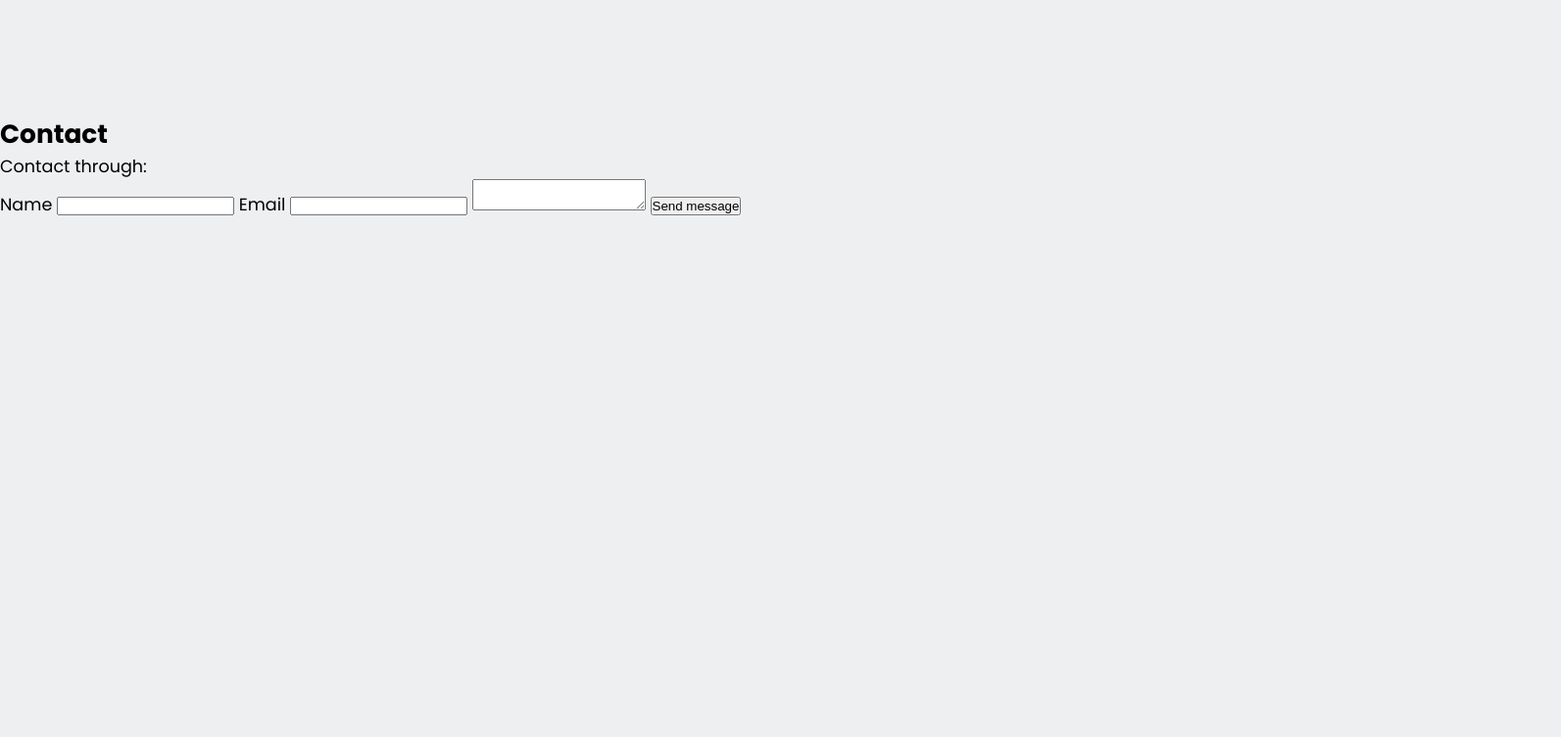
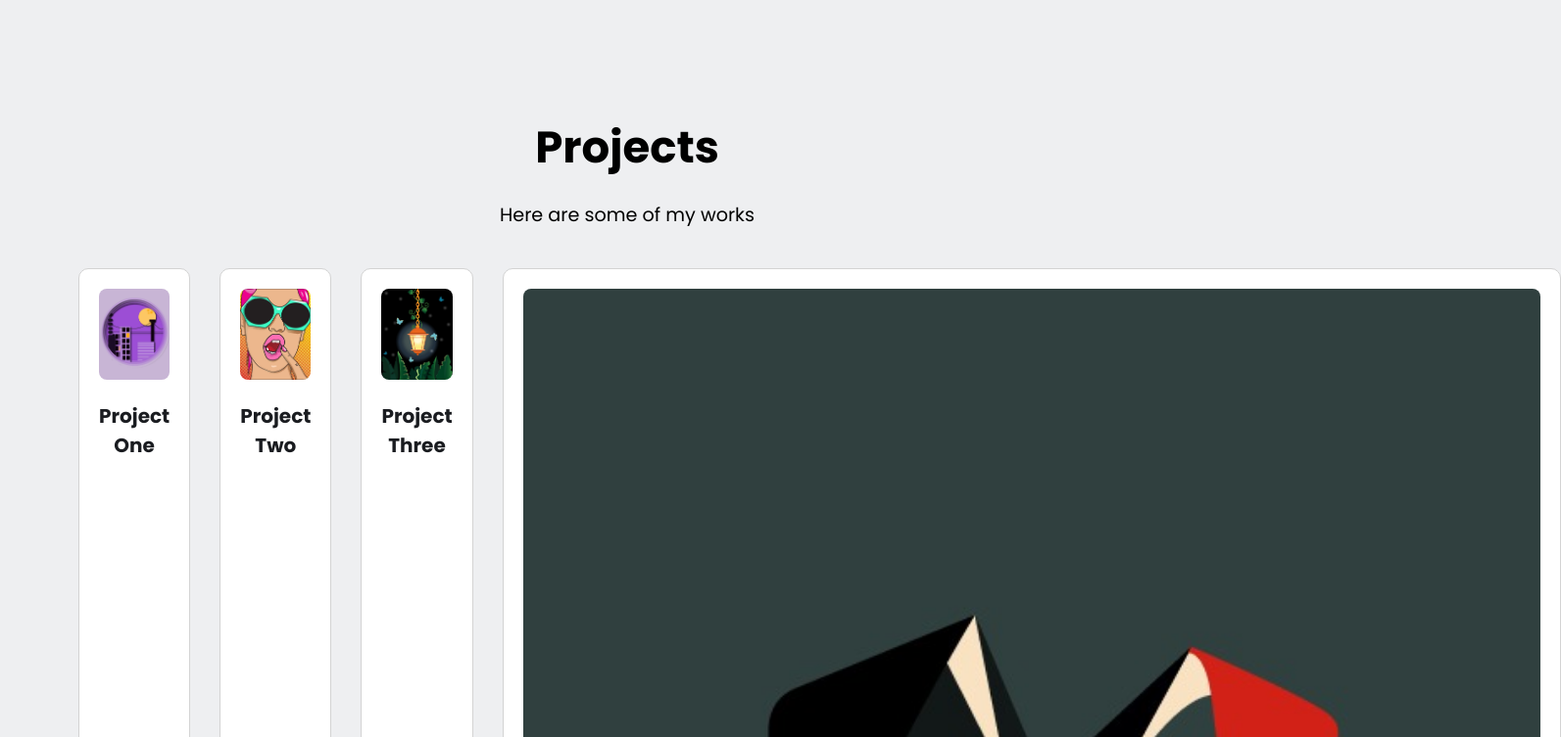
Before and after one commit to naina07batra-jpg/portfolio, a plain HTML site: page index.html in a window 1280 px wide. Shown: the part 1123-1876 px from the top of the page at 98% size, 1593 px wide, since content can reach past the window. Before the commit the page ends 1345 px from the top, so only its background shows below. Drawn offline with Linux system fonts and the light colour scheme.

Commit message:
seventh commit

```diff
--- a/index.html
+++ b/index.html
@@ -8,25 +8,25 @@
 
   <link rel="preconnect" href="https://fonts.googleapis.com">
   <link rel="preconnect" href="https://fonts.gstatic.com" crossorigin>
-    <link href="https://fonts.googleapis.com/css2?family=Poppins:ital,wght@0,100;0,200;0,300;0,400;0,500;0,600;0,700;0,800;0,900;1,100;1,200;1,300;1,400;1,500;1,600;1,700;1,800;1,900&display=swap" rel="stylesheet">
+  <link href="https://fonts.googleapis.com/css2?family=Poppins:wght@300;400;600;700&display=swap" rel="stylesheet">
 
-    <link rel="stylesheet" href="https://cdnjs.cloudflare.com/ajax/libs/font-awesome/7.0.1/css/all.min.css" integrity="sha512-2SwdPD6INVrV/lHTZbO2nodKhrnDdJK9/kg2XD1r9uGqPo1cUbujc+IYdlYdEErWNu69gVcYgdxlmVmzTWnetw==" crossorigin="anonymous" referrerpolicy="no-referrer" />
+  <link rel="stylesheet" href="https://cdnjs.cloudflare.com/ajax/libs/font-awesome/6.5.1/css/all.min.css" integrity="sha512-DTOQO9RWCH3ppGqcWaEA1BIZOC6xxalwEsw9c2QQeAIftl+Vegovlnee1c9QX4TctnWMn13TZye+giMm8e2LwA==" crossorigin="anonymous" referrerpolicy="no-referrer" />
 
   <title>Portfolio</title>
 </head>
 <body>
-    <!-- NAVBAR-->
+  <!-- NAVBAR -->
   <nav>
     <div class="left">
       <a href="/">Naina Batra</a>
     </div>
     <div class="right">
-        <a href="http://github.com" target="_blank" rel="noopener noreferrer">
+      <a href="https://github.com" target="_blank" rel="noopener noreferrer">
         <i class="fa-brands fa-github"></i>
         <span>Github</span>
       </a>
 
-        <a href="http://linkedin.com" target="_blank" rel="noopener noreferrer">
+      <a href="https://linkedin.com" target="_blank" rel="noopener noreferrer">
         <i class="fa-brands fa-linkedin"></i>
         <span>Linkedin</span>
       </a>
@@ -39,7 +39,7 @@
   </nav>
 
   <main>
-        <!-- SECTION 1: Hero-->
+    <!-- SECTION 1: Hero -->
     <section class="hero-section">
       <div class="text">
         <h2>Hi, I'm Naina Batra</h2>
@@ -64,60 +64,102 @@
       </div>
 
       <div class="headshot">
-        <img src="/image/naina.jpg" alt="naina">
+        <img src="image/naina.jpg" alt="Portrait of Naina Batra">
       </div>
     </section>
 
-         <!--SECTION 2: Skills-->
+    <!-- SECTION 2: Skills -->
     <section id="skills" class="skills-section">
       <h2>Skills</h2>
-    <div class="text">
-        I know the following tools
-    </div>
+      <div class="text">I know the following tools</div>
 
       <div class="cells">
         <div class="cell">
-            <img src="image/Figma-logo.svg.png" alt="Figma">
+          <img src="image/Figma-logo.svg.png" alt="Figma logo">
           <span>Figma</span>
         </div>
 
         <div class="cell">
-            <img src="image/Adobe_Illustrator_CC_icon.svg.png" alt="Illustrator">
+          <img src="image/Adobe_Illustrator_CC_icon.svg.png" alt="Illustrator logo">
           <span>Illustrator</span>
         </div>
 
         <div class="cell">
-            <img src="image/photoshop.png" alt="Photoshop">
+          <img src="image/photoshop.png" alt="Photoshop logo">
           <span>Photoshop</span>
         </div>
       </div>
     </section>
 
-         <!-- SECTION 3: Projects-->
-         <section id="Projects"></section>
+    <!-- SECTION 3: Projects -->
+    <section id="projects" class="projects-section">
+      <h2>Projects</h2>
+      <div class="text">Here are some of my works</div>
 
-         <!-- SECTION 4: Contact-->
-         <section id="Contact" class="Contact-section">
+      <div class="projects-grid">
+        <div class="project-card">
+          <img src="image/a.jpg" alt="Project 1">
+          <h3>Project One</h3>
+        </div>
+
+        <div class="project-card">
+          <img src="image/b.jpg" alt="Project 2">
+          <h3>Project Two</h3>
+        </div>
+
+        <div class="project-card">
+          <img src="image/c.jpg" alt="Project 3">
+          <h3>Project Three</h3>
+        </div>
+
+        <div class="project-card">
+          <img src="image/d.jpg" alt="Project 3">
+          <h3>Project Three</h3>
+        </div>
+
+        <div class="project-card">
+          <img src="image/e.jpg" alt="Project 3">
+          <h3>Project Three</h3>
+        </div>
+
+        <div class="project-card">
+          <img src="image/task 5.0.png" alt="Project 3">
+          <h3>Project Three</h3>
+        </div>
+
+        <div class="project-card">
+          <img src="image/rakhi-2-Recovered-Recovered(4).png" alt="Project 3">
+          <h3>Project Three</h3>
+        </div
+
+        <div class="project-card">
+          <img src="image/Zomato.jpg" alt="Project 3">
+          <h3>Project Three</h3>
+        </div
+
+
+      </div>
+    </section>
+
+    <!-- SECTION 4: Contact -->
+    <section id="contact" class="contact-section">
       <h2>Contact</h2>
-
       <div class="group">
-                <div class="text">
-                    Contact through:
-                </div>
+        <div class="text">Contact through:</div>
         <form>
           <label for="name">Name</label>
-                    <input type="text" id="name">
+          <input type="text" id="name" name="name" required>
 
           <label for="email">Email</label>
-                    <input type="email" id="email">
-                    <textarea id="message"></textarea>
+          <input type="email" id="email" name="email" required>
+
+          <label for="message">Message</label>
+          <textarea id="message" name="message" cols="30" rows="10" required></textarea>
 
           <button type="submit">Send message</button>
-
         </form>
       </div>
     </section>
   </main>
-
 </body>
 </html>
--- a/style.css
+++ b/style.css
@@ -168,6 +168,78 @@ nav .right a span {
     display: inline-block;
 }
 
+/* SECTION 3: Projects */
+.projects-section {
+  padding: 0 80px;
+  margin-bottom: 120px;
+}
+
+.projects-section h2 {
+  text-align: center;
+  font-size: 45px;
+  margin-bottom: 20px;
+}
+
+.projects-section .text {
+  text-align: center;
+  font-size: 1.2rem;
+  margin-bottom: 40px;
+}
+
+.projects-grid {
+  display: grid;
+  grid-template-columns: repeat(4, 1fr);
+  gap: 30px;
+}
+
+
+
+.project-card {
+  background: #fff;
+  border: 1.5px solid #d3d3d3;
+  border-radius: 10px;
+  padding: 20px;
+  text-align: center;
+  transition: transform 0.2s, box-shadow 0.2s;
+}
+
+.project-card img {
+  width: 100%;
+  height: 200px;
+  object-fit: cover;
+  border-radius: 8px;
+  margin-bottom: 15px;
+}
+
+
+.project-card img {
+  max-width: 100%;
+  height: auto;
+  border-radius: 8px;
+  margin-bottom: 15px;
+}
+
+.project-card h3 {
+  font-size: 20px;
+  color: var(--text-color);
+}
+
+.project-card:hover {
+  transform: translateY(-5px);
+  box-shadow: 0px 6px 15px rgba(0,0,0,0.1);
+}
+
+/* Responsive adjustments */
+@media (max-width: 600px) {
+  .projects-section {
+    padding: 0 20px;
+  }
+  .project-card h3 {
+    font-size: 18px;
+  }
+}
+
+
 /* SECTION 4: Contact */
 .contact-section {
     padding: 0 50px;
```
Also changed, not shown: image/Zomato.jpg (added), image/a.jpg (added), image/b.jpg (added), image/c.jpg (added), image/d.jpg (added), image/e.jpg (added), 2 other files. Lines whose indentation alone changed are shown as unchanged.
